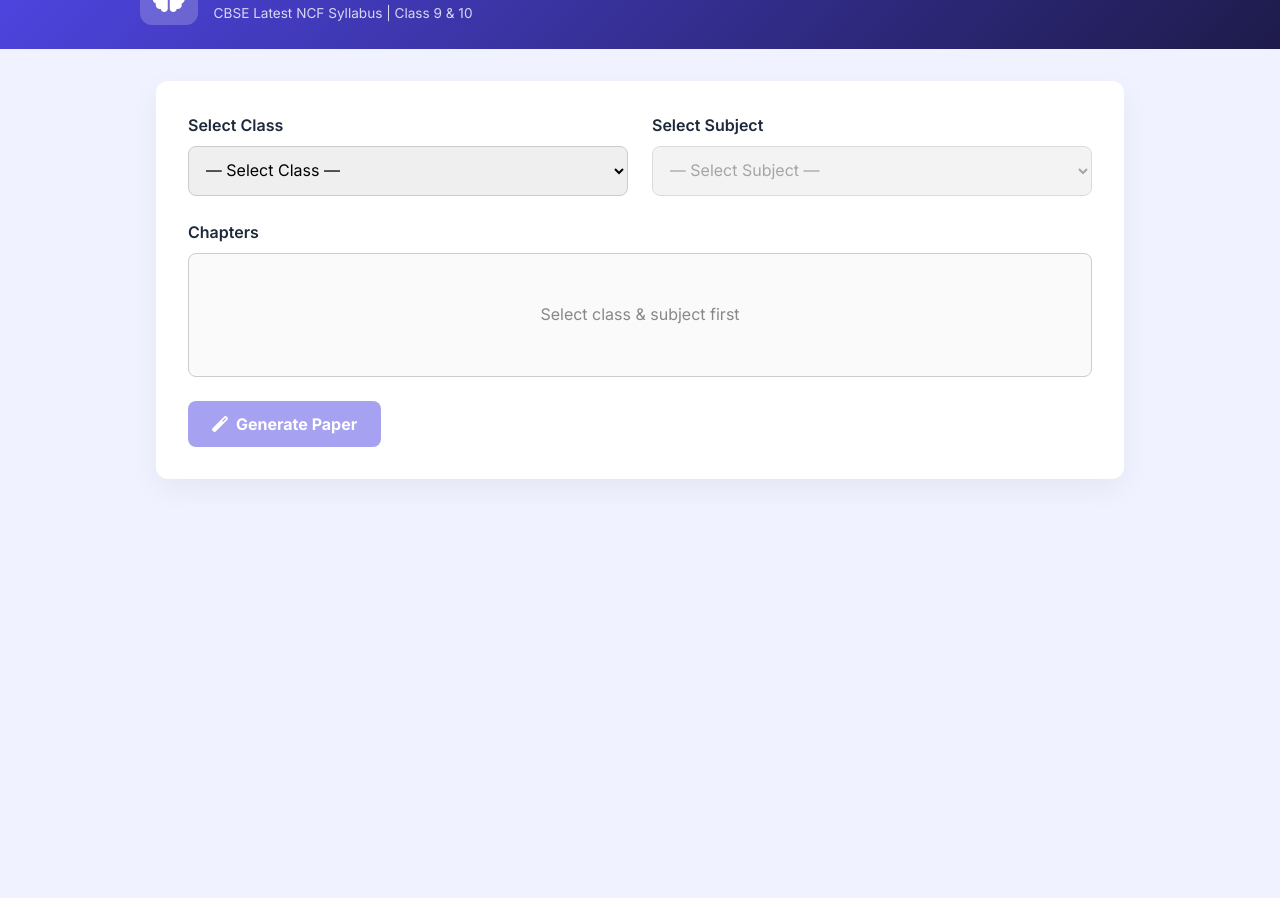
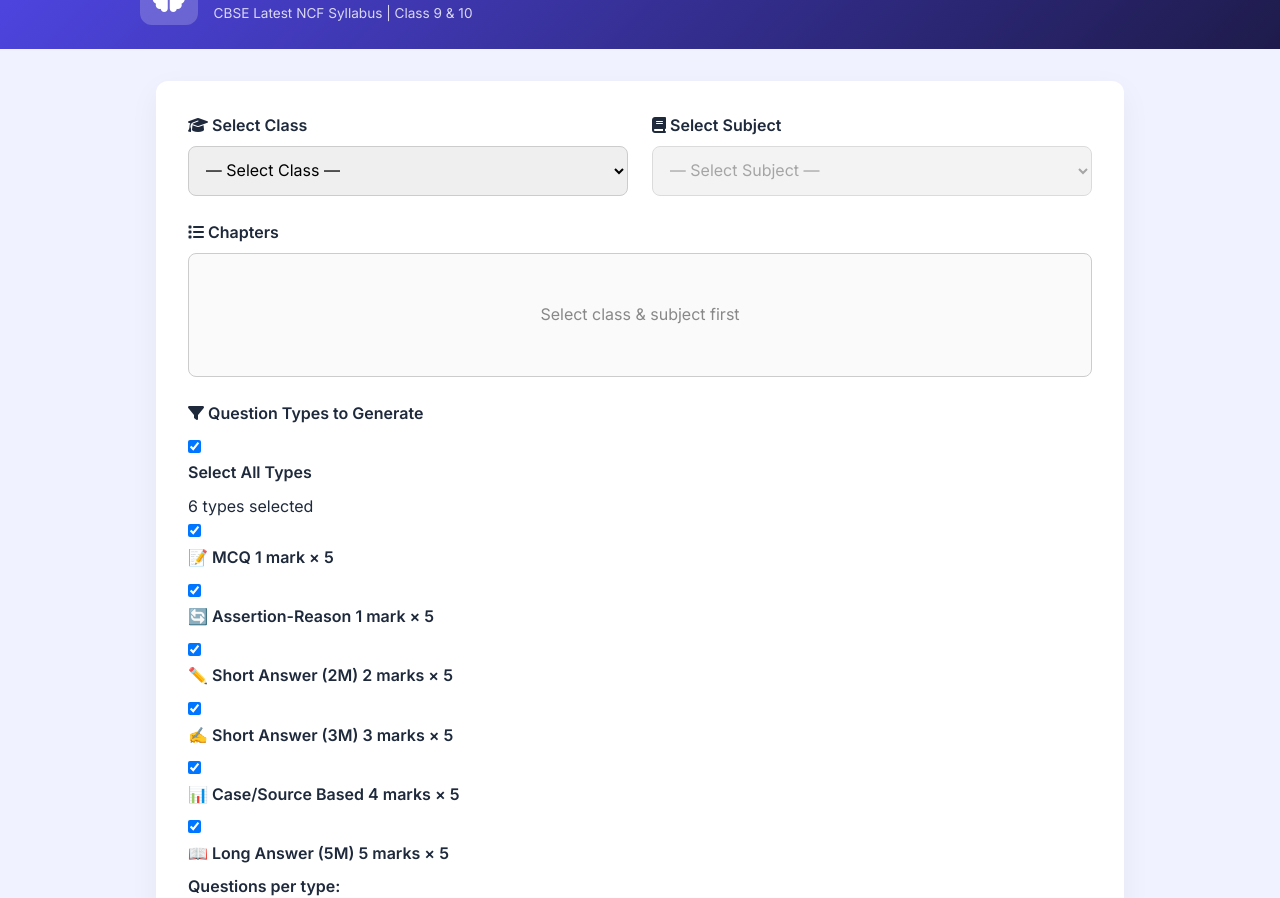
Before and after one commit to gouravratre-tech/cbse-question-generator, a website: page index.html in a window 1280 px wide. Shown: the part 57-955 px from the top of the page. Before the commit the page ends 800 px from the top, so only its background shows below. Drawn offline with Linux system fonts and the light colour scheme.

Commit message:
Update index.html

```diff
--- a/index.html
+++ b/index.html
@@ -25,7 +25,7 @@
         <section class="config-panel">
             <div class="config-grid">
                 <div class="field">
-                    <label>Select Class</label>
+                    <label><i class="fas fa-graduation-cap"></i> Select Class</label>
                     <select id="classSelect">
                         <option value="">— Select Class —</option>
                         <option value="9">Class 9 (New NCF Books)</option>
@@ -33,29 +33,122 @@
                     </select>
                 </div>
                 <div class="field">
-                    <label>Select Subject</label>
+                    <label><i class="fas fa-book"></i> Select Subject</label>
                     <select id="subjectSelect" disabled>
                         <option value="">— Select Subject —</option>
                     </select>
                 </div>
+
+                <!-- Chapters -->
                 <div class="field field-full">
-                    <label>Chapters <span id="chapterCount"></span></label>
+                    <label><i class="fas fa-list"></i> Chapters <span id="chapterCount"></span></label>
                     <div id="chapterBox" class="chapter-box">
                         <div class="empty-state">Select class & subject first</div>
                     </div>
                 </div>
+
+                <!-- ===== QUESTION TYPE FILTER ===== -->
+                <div class="field field-full">
+                    <label><i class="fas fa-filter"></i> Question Types to Generate</label>
+                    <div class="qtype-box">
+                        <div class="qtype-header">
+                            <div class="qtype-select-all">
+                                <input type="checkbox" id="qtypeAll" checked>
+                                <label for="qtypeAll">Select All Types</label>
+                            </div>
+                            <div class="qtype-count" id="qtypeCount">6 types selected</div>
+                        </div>
+                        <div class="qtype-grid">
+                            <label class="qtype-item">
+                                <input type="checkbox" class="qtype-cb" value="mcq" checked>
+                                <div class="qtype-card">
+                                    <span class="qtype-icon">📝</span>
+                                    <span class="qtype-name">MCQ</span>
+                                    <span class="qtype-marks">1 mark × 5</span>
+                                </div>
+                            </label>
+                            <label class="qtype-item">
+                                <input type="checkbox" class="qtype-cb" value="assertion_reason" checked>
+                                <div class="qtype-card">
+                                    <span class="qtype-icon">🔄</span>
+                                    <span class="qtype-name">Assertion-Reason</span>
+                                    <span class="qtype-marks">1 mark × 5</span>
+                                </div>
+                            </label>
+                            <label class="qtype-item">
+                                <input type="checkbox" class="qtype-cb" value="short_2marks" checked>
+                                <div class="qtype-card">
+                                    <span class="qtype-icon">✏️</span>
+                                    <span class="qtype-name">Short Answer (2M)</span>
+                                    <span class="qtype-marks">2 marks × 5</span>
+                                </div>
+                            </label>
+                            <label class="qtype-item">
+                                <input type="checkbox" class="qtype-cb" value="short_3marks" checked>
+                                <div class="qtype-card">
+                                    <span class="qtype-icon">✍️</span>
+                                    <span class="qtype-name">Short Answer (3M)</span>
+                                    <span class="qtype-marks">3 marks × 5</span>
+                                </div>
+                            </label>
+                            <label class="qtype-item">
+                                <input type="checkbox" class="qtype-cb" value="case_based" checked>
+                                <div class="qtype-card">
+                                    <span class="qtype-icon">📊</span>
+                                    <span class="qtype-name">Case/Source Based</span>
+                                    <span class="qtype-marks">4 marks × 5</span>
+                                </div>
+                            </label>
+                            <label class="qtype-item">
+                                <input type="checkbox" class="qtype-cb" value="long_answer" checked>
+                                <div class="qtype-card">
+                                    <span class="qtype-icon">📖</span>
+                                    <span class="qtype-name">Long Answer (5M)</span>
+                                    <span class="qtype-marks">5 marks × 5</span>
+                                </div>
+                            </label>
+                        </div>
+                        <!-- Custom number input -->
+                        <div class="qnum-row">
+                            <label for="qNumEach">Questions per type:</label>
+                            <select id="qNumEach">
+                                <option value="3">3 questions</option>
+                                <option value="5" selected>5 questions</option>
+                                <option value="7">7 questions</option>
+                                <option value="10">10 questions</option>
+                            </select>
+                            <span id="totalMarksPreview" class="total-marks">Total: 80 marks</span>
+                        </div>
+                    </div>
+                </div>
             </div>
+
             <div class="actions">
-                <button id="generateBtn" class="btn btn-primary" disabled><i class="fas fa-wand-magic"></i> Generate Paper</button>
-                <button id="regenBtn" class="btn btn-success" style="display:none"><i class="fas fa-sync"></i> New Paper</button>
-                <button id="printBtn" class="btn btn-info" style="display:none"><i class="fas fa-print"></i> Print</button>
+                <button id="generateBtn" class="btn btn-primary" disabled>
+                    <i class="fas fa-wand-magic"></i> Generate Paper
+                </button>
+                <button id="regenBtn" class="btn btn-success" style="display:none">
+                    <i class="fas fa-sync"></i> New Paper
+                </button>
+                <button id="printBtn" class="btn btn-info" style="display:none">
+                    <i class="fas fa-print"></i> Print
+                </button>
             </div>
         </section>
 
         <section id="loader" class="loader-panel" style="display:none">
             <div class="spinner"><i class="fas fa-circle-notch fa-spin"></i></div>
             <h3>Generating your unique paper...</h3>
-            <p>Scanning NCERT textbooks and drafting questions.</p>
+            <p id="loaderMsg">Scanning NCERT textbooks and drafting questions.</p>
+        </section>
+
+        <section id="errorBox" class="error-panel" style="display:none">
+            <i class="fas fa-triangle-exclamation"></i>
+            <h3>Generation Failed</h3>
+            <p id="errMsg">Something went wrong.</p>
+            <button class="btn btn-primary" onclick="document.getElementById('errorBox').style.display='none'">
+                <i class="fas fa-redo"></i> Dismiss
+            </button>
         </section>
 
         <section id="paper" class="paper" style="display:none">
```
